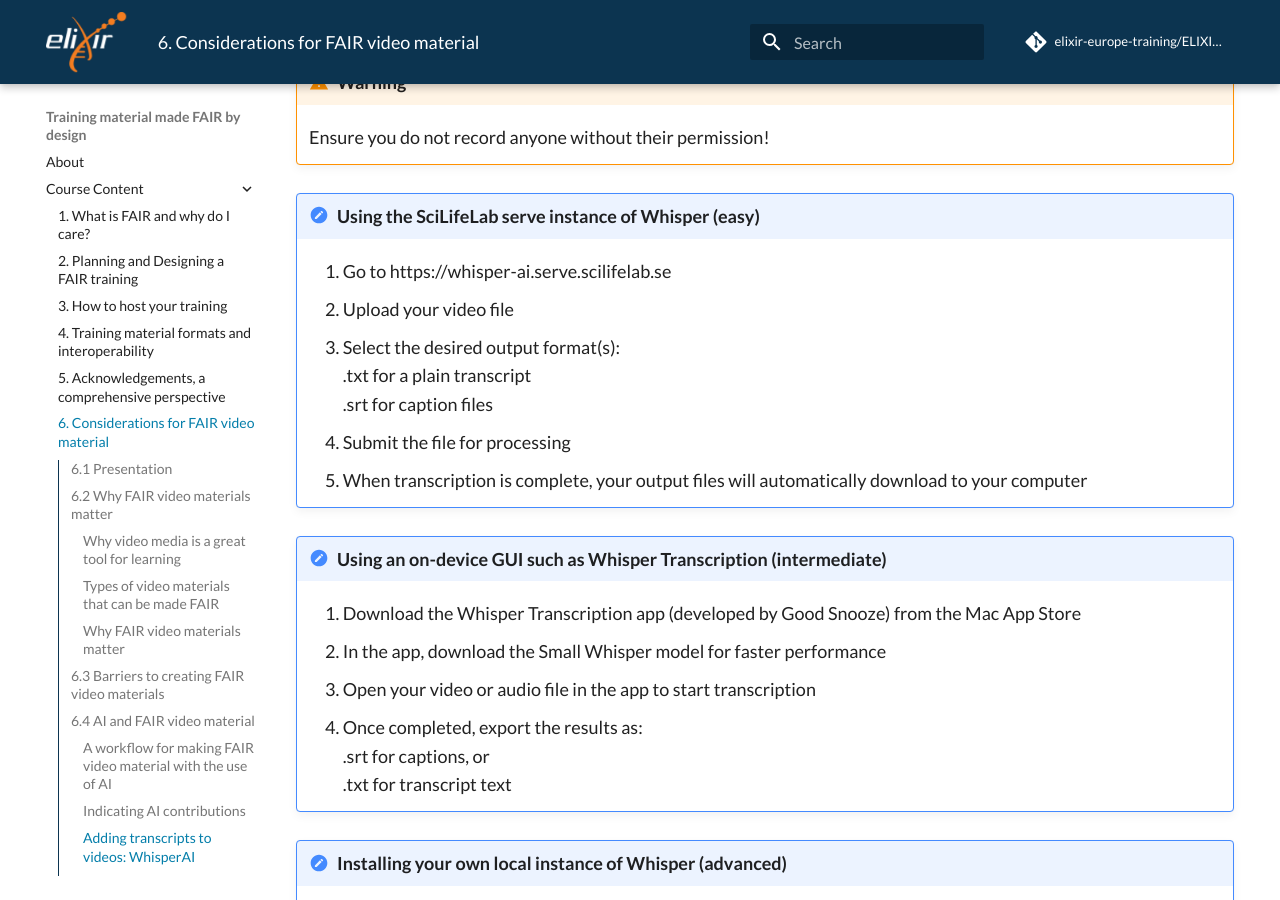
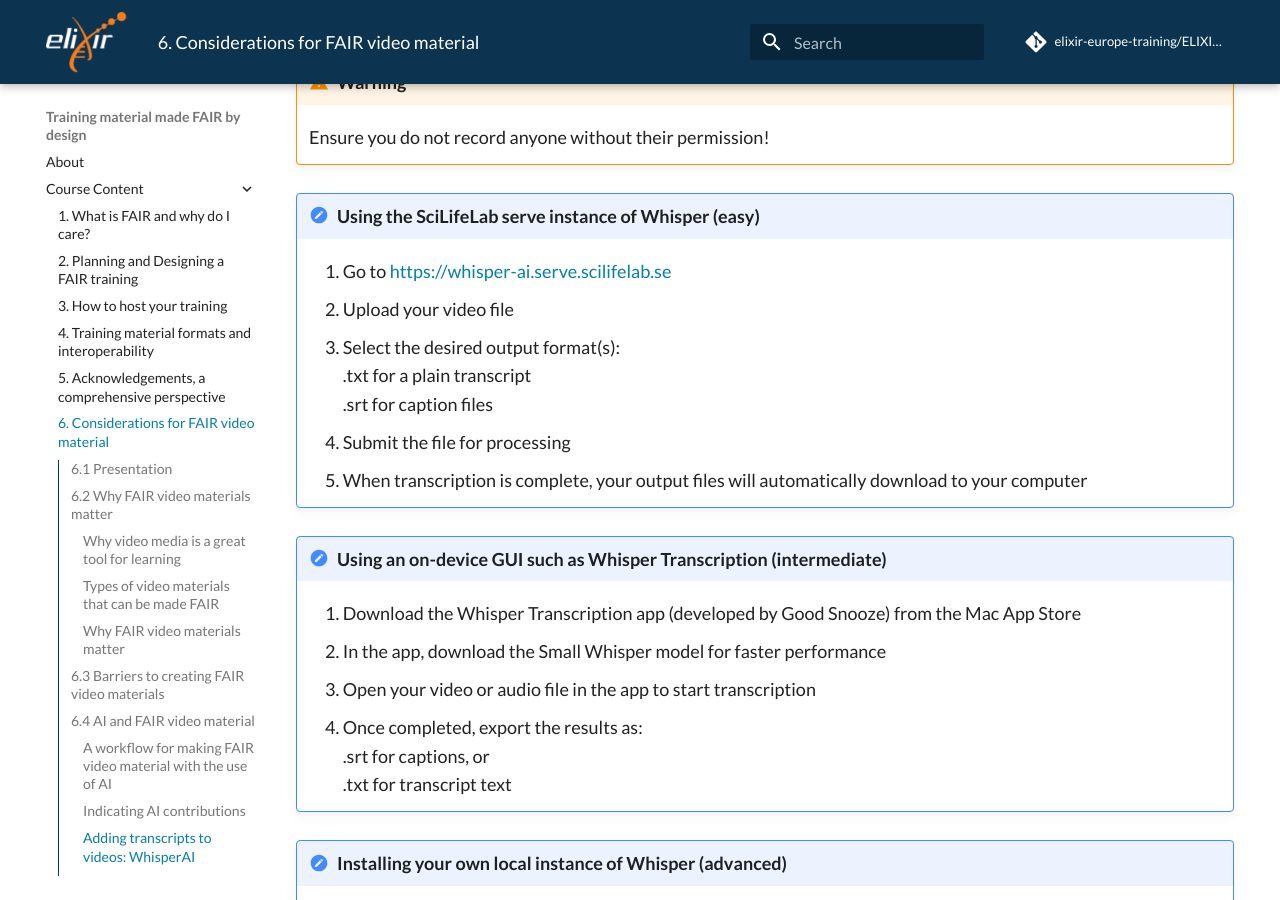
Before and after one commit to elixir-europe-training/ELIXIR-TrP-FAIR-Material-By-Design, an MkDocs documentation site: the page built from docs/chapters/chapter_06.md, in a window 1280 px wide and 900 px high, scrolled down 6088 px. Built offline with MkDocs 1.6.1 and Material for MkDocs 9.7.7, drawn with Linux system fonts in a browser that asks for light colours; comment, search, counter and statistics services are not loaded; the version menu is left out; some of the changed lines change nothing that is shown.

Commit message:
added a link

```diff
--- a/docs/chapters/chapter_06.md
+++ b/docs/chapters/chapter_06.md
@@ -165,7 +165,7 @@
 
 !!! note "Using the SciLifeLab serve instance of Whisper (easy)"
 
-     1. Go to https://whisper-ai.serve.scilifelab.se
+     1. Go to [https://whisper-ai.serve.scilifelab.se](https://whisper-ai.serve.scilifelab.se)
      2. Upload your video file
      3. Select the desired output format(s):
           .txt for a plain transcript
```
